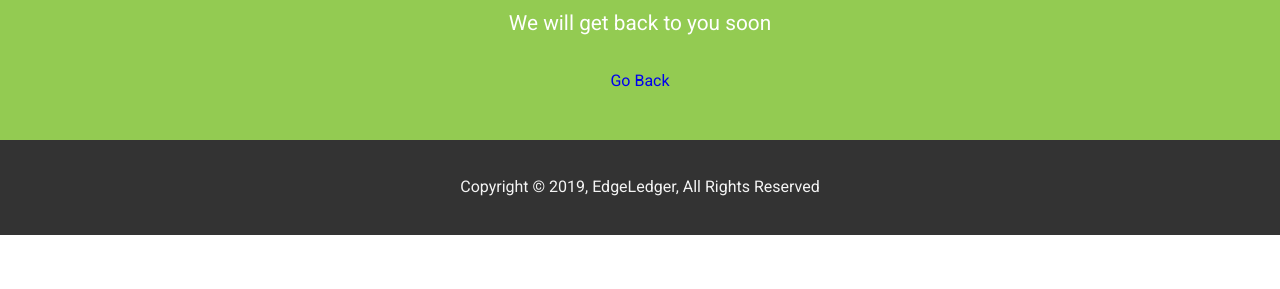
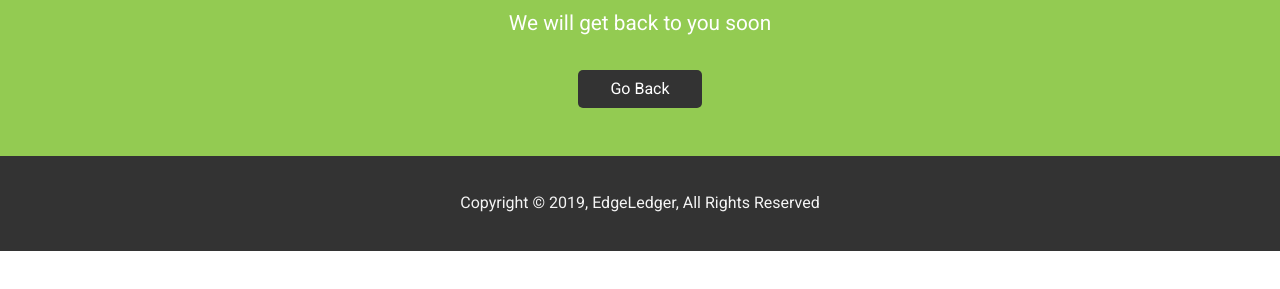
Before and after one commit to dimlutine/EdgeLedger, a plain HTML site: page success.html in a window 1280 px wide. Shown: the part 187-476 px from the top of the page. Drawn offline with Linux system fonts and the light colour scheme.

Commit message:
added btn btn-dark class

```diff
--- a/success.html
+++ b/success.html
@@ -1,5 +1,6 @@
 <!DOCTYPE html>
 <html lang="en">
+
 <head>
     <meta charset="UTF-8">
     <meta name="viewport" content="width=device-width, initial-scale=1.0">
@@ -10,6 +11,7 @@
     <link rel="stylesheet" media="screen and (min-width: 1100px)" href="css/widescreen.css">
     <title>EdgeLedger Financial | Accounting & Investment</title>
 </head>
+
 <body>
     <!-- Navbar -->
     <nav id="navbar">
@@ -23,7 +25,7 @@
         <div class="container">
             <h1 class="l-heading">Thank You For Your Submission</h2>
                 <p class="lead">We will get back to you soon</p>
-            <a href="/index.html">Go Back</a>
+                <a class="btn btn-dark" href="/index.html">Go Back</a>
         </div>
     </section>
 
@@ -35,4 +37,5 @@
         </div>
     </footer>
 </body>
+
 </html>
```
Lines whose indentation alone changed are shown as unchanged.
